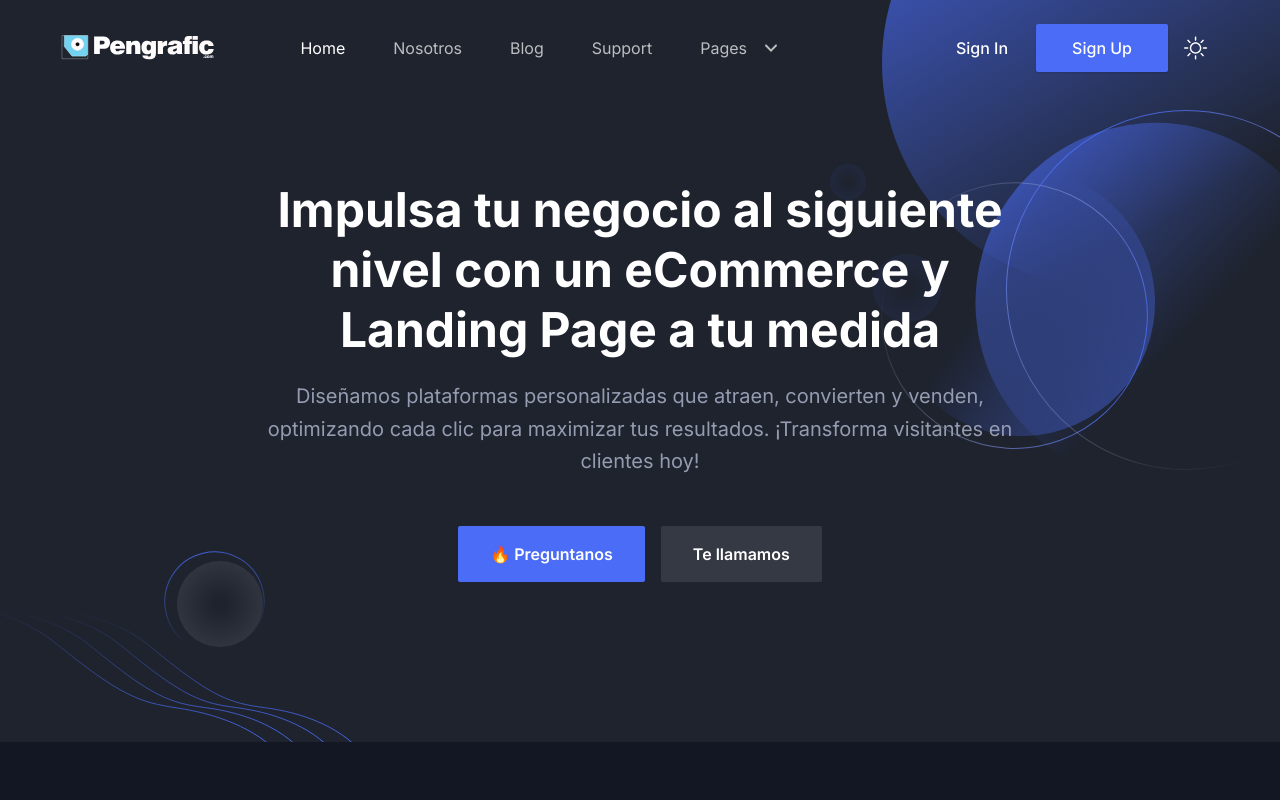
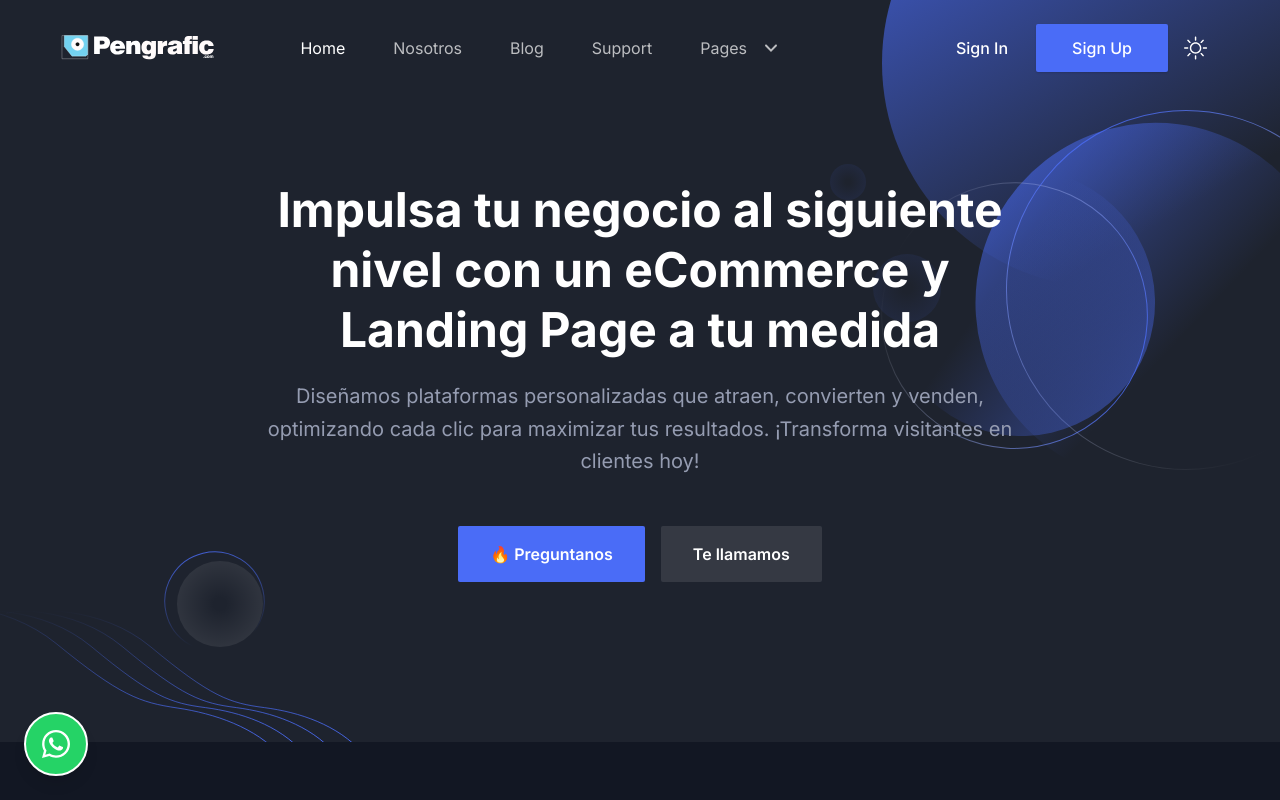
Before and after one commit to djvamps/landingpage_next_pen, a Next.js app: page / in a window 1280 px wide. Shown: the top 800 px of the page. Built offline with nearby package versions, Linux system fonts and the light colour scheme.

Commit message:
Add files via upload

```diff
--- a/src/app/page.tsx
+++ b/src/app/page.tsx
@@ -10,6 +10,7 @@ import Pricing from "@/components/Pricing";
 import Testimonials from "@/components/Testimonials";
 import Video from "@/components/Video";
 import { Metadata } from "next";
+import WhatsAppButton from "@/components/WhatsAppButton";
 
 export const metadata: Metadata = {
   title: "Pengrafic - Agencia de Marketing",
@@ -20,6 +21,7 @@ export const metadata: Metadata = {
 export default function Home() {
   return (
     <>
+      <WhatsAppButton />
       <ScrollUp />
       <Hero />
       <Features />
```
